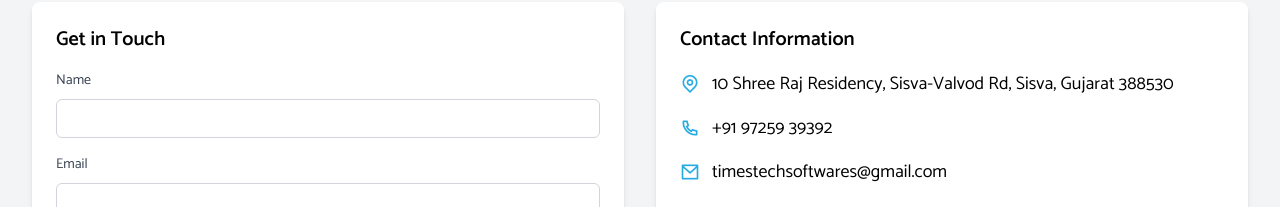
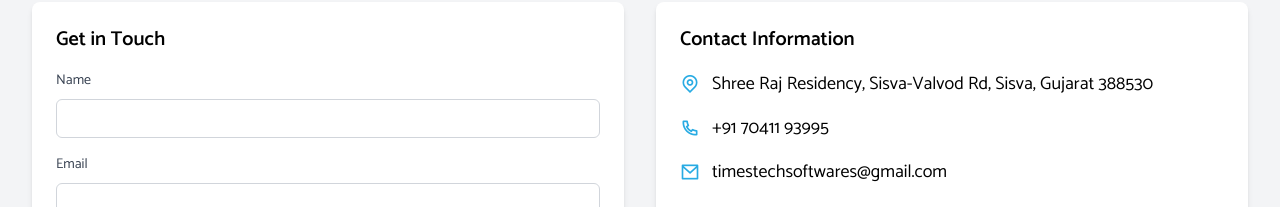
Before and after one commit to Dhruv6788/timestech, a website: page pages/services.html in a window 1280 px wide. Shown: the part 3590-3797 px from the top of the page. Drawn offline with nearby package versions, Linux system fonts and the light colour scheme.

Commit message:
Update services.html

```diff
--- a/pages/services.html
+++ b/pages/services.html
@@ -595,13 +595,13 @@
                 <li class="flex items-center">
                   <i class="ri-map-pin-line text-[#28abe3] text-xl mr-3"></i>
                   <span class="font-[DM] text-lg"
-                    >10 Shree Raj Residency, Sisva-Valvod Rd, Sisva, Gujarat
+                    >Shree Raj Residency, Sisva-Valvod Rd, Sisva, Gujarat
                     388530</span
                   >
                 </li>
                 <li class="flex items-center">
                   <i class="ri-phone-line text-[#28abe3] text-xl mr-3"></i>
-                  <span class="font-[DM] text-lg">+91 97259 39392</span>
+                  <span class="font-[DM] text-lg">+91 70411 93995</span>
                 </li>
                 <li class="flex items-center">
                   <i class="ri-mail-line text-[#28abe3] text-xl mr-3"></i>
```
